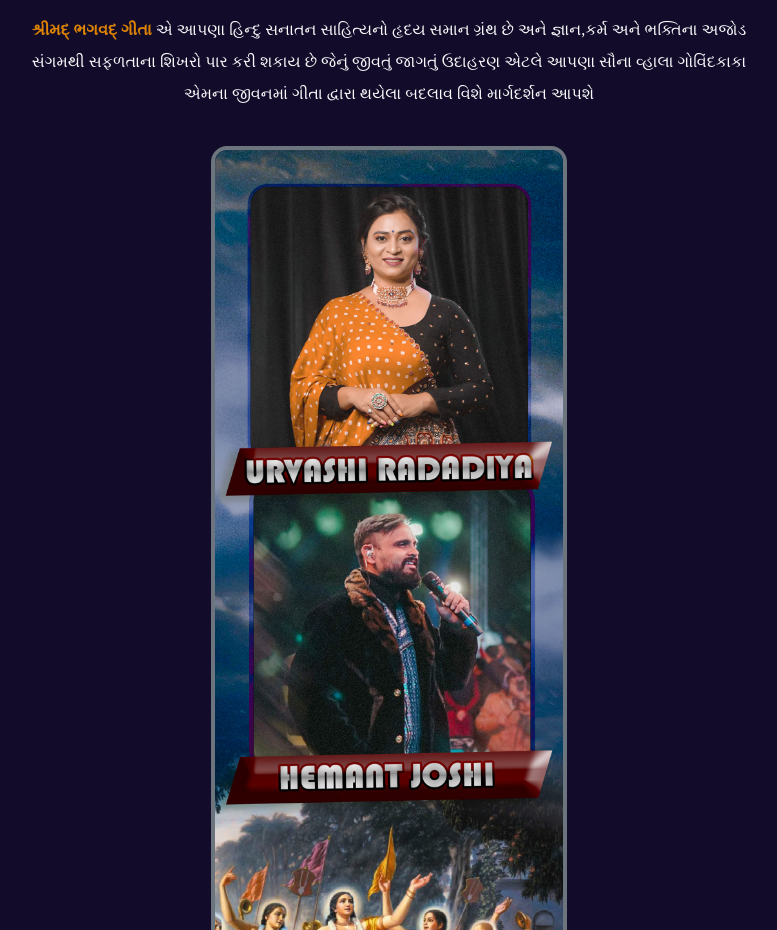
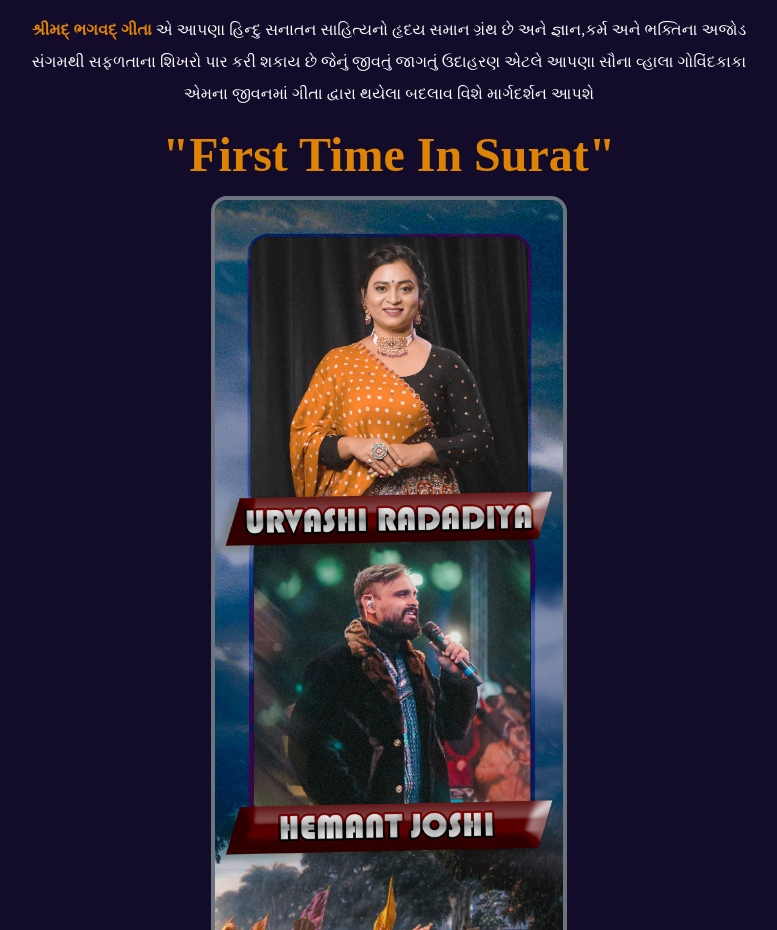
Before and after one commit to surbhi2911/bhagwadgita, a React (Create React App) app: page / in a window 1280 px wide. Shown: the part 1384-2314 px from the top of the page, without its empty margins (251-1028 px from the left). Built offline with nearby package versions, Linux system fonts and the light colour scheme; a web font is replaced by a local one.

Commit message:
first time surat add

```diff
--- a/src/Components/TransformLife.jsx
+++ b/src/Components/TransformLife.jsx
@@ -11,7 +11,7 @@ function TransformLife() {
                     <p className='text-light lh-lg' style={{ fontFamily: "Hind Vadodara" }}><span className='fw-bold orangecolor'>શ્રીમદ્ ભગવદ્ ગીતા </span> એ આપણા હિન્દુ સનાતન સાહિત્યનો હૃદય સમાન ગ્રંથ છે અને જ્ઞાન,કર્મ અને ભક્તિના અજોડ સંગમથી સફળતાના શિખરો પાર કરી શકાય છે જેનું જીવતું જાગતું ઉદાહરણ એટલે આપણા સૌના વ્હાલા ગોવિંદકાકા એમના જીવનમાં ગીતા દ્વારા થયેલા બદલાવ વિશે માર્ગદર્શન આપશે</p>
                 </div>
                 <div className="text-center py-1">
-                    {/* <div className='orangecolor textsizefont '>"First Time In Surat"</div> */}
+                    <div className='orangecolor textsizefont '>"First Time In Surat"</div>
                     <div className="row d-flex justify-content-center py-3 ">
                         <div className="col-12 col-md-4 h-75">
                             <img src={require("../Images/SINGER.jpgs.jpg")} alt="" className='object-fit-contain rounded-4 border border-secondary border-4 w-100 h-75' />
```
